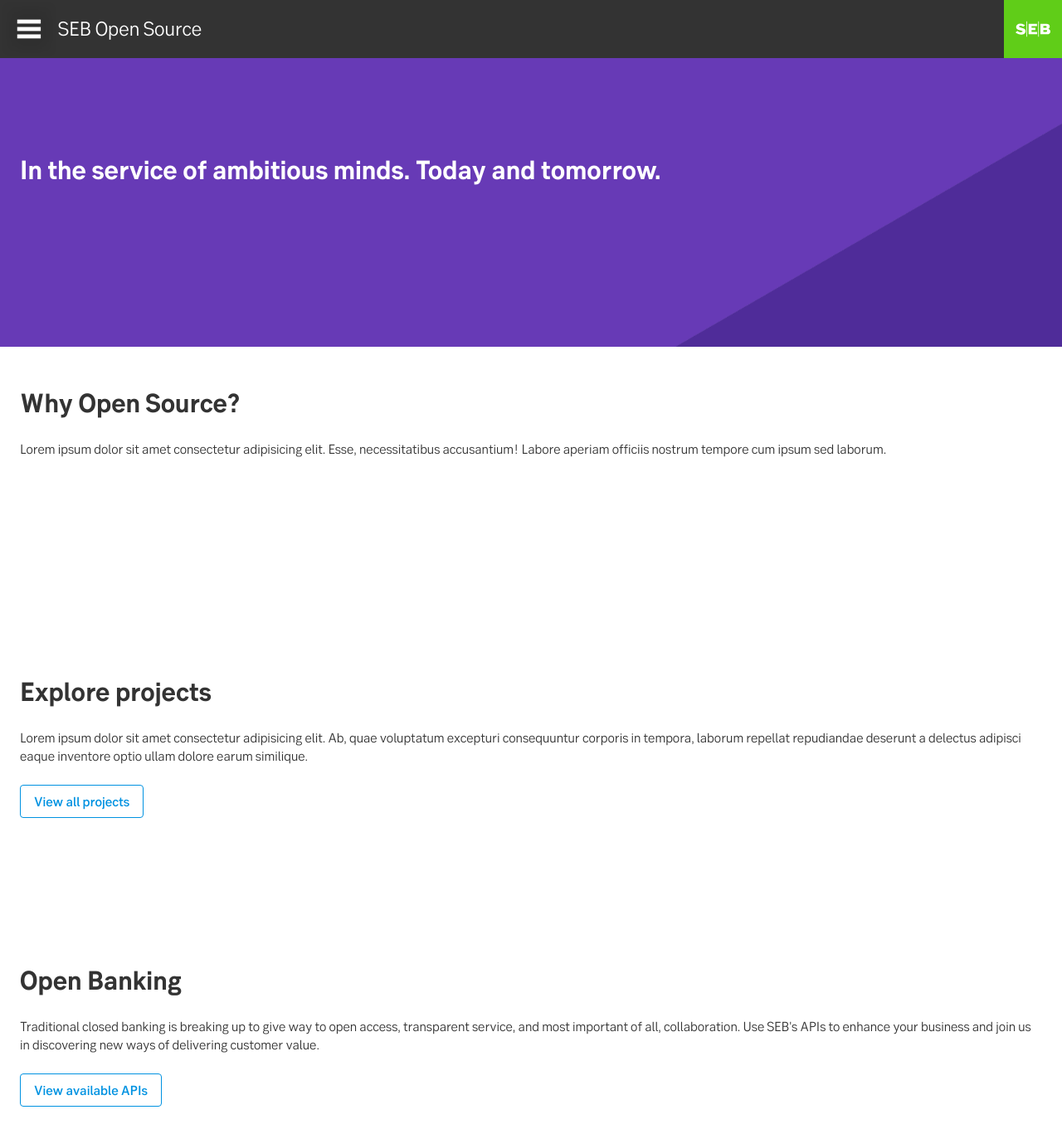
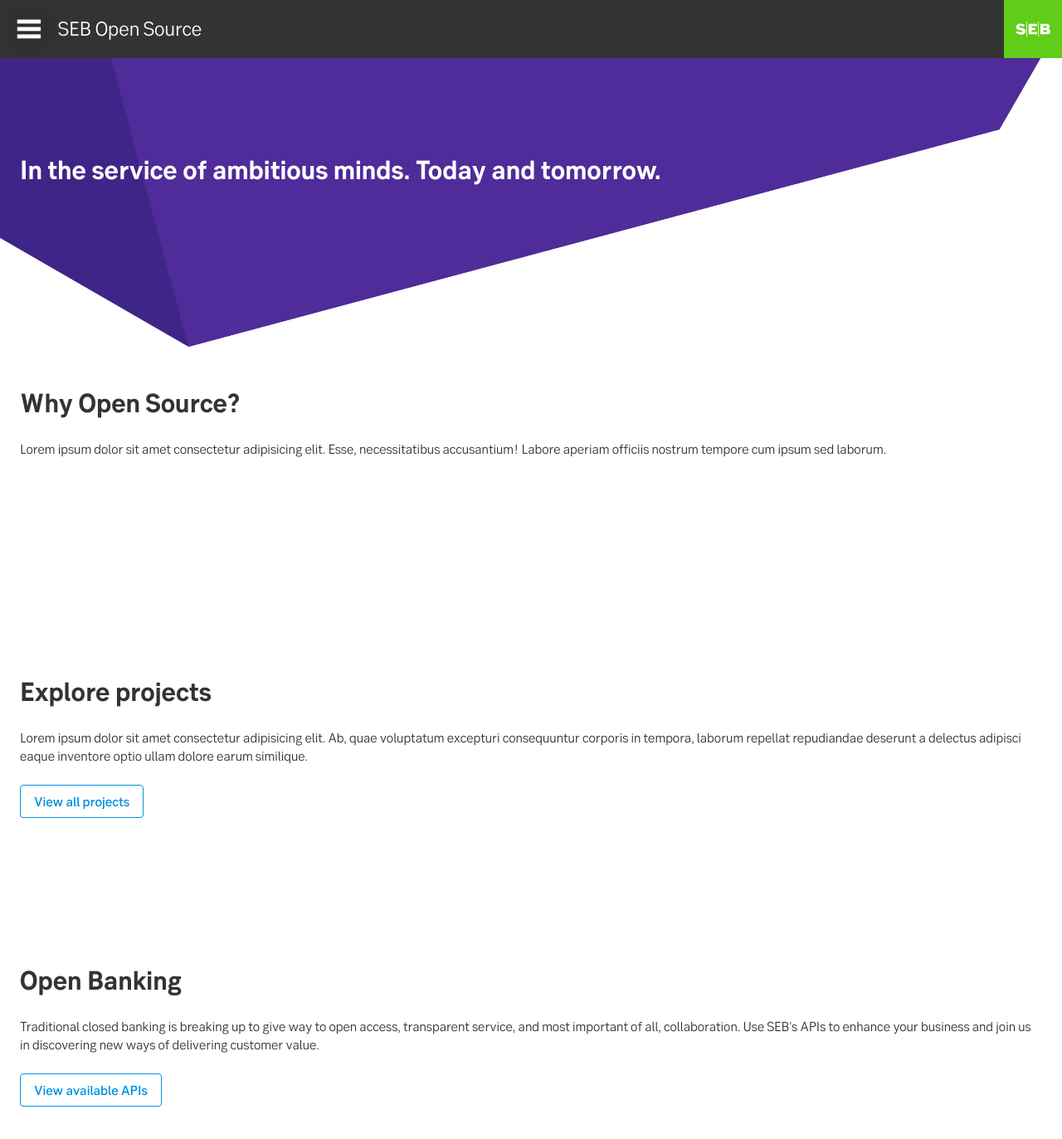
Before and after one commit to seb-oss/sebgroup.github.io, a Jekyll site: the page built from index.html, in a window 1280 px wide and 1400 px high. Shown: the top 1373 px of the window at 83% size. Built offline with Jekyll 4.4.1, drawn with Linux system fonts in a browser that asks for light colours.

Commit message:
feat: add element as background image

```diff
--- a/_sass/index.scss
+++ b/_sass/index.scss
@@ -1,8 +1,13 @@
 .index-header {
     background: url(/assets/5-purple.png) no-repeat;
-    background-size: 300%;
-    background-position: center center;
+    background-size: 200%;
+    background-position: center bottom;
     color: white;
+    transform: scaleX(-1);
+}
+
+#header-text {
+    transform: scaleX(-1);
 }
 
 .index-section {
@@ -17,3 +22,10 @@
 .desktop-index-heading {
     visibility: hidden;
 }
+
+#index-end {
+    background: url(/assets/5-purple.png) no-repeat;
+    background-size: 200%;
+    height: 300px;
+    background-position: left top;
+}
```
